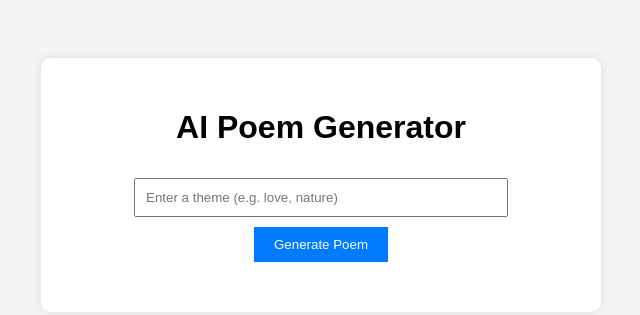
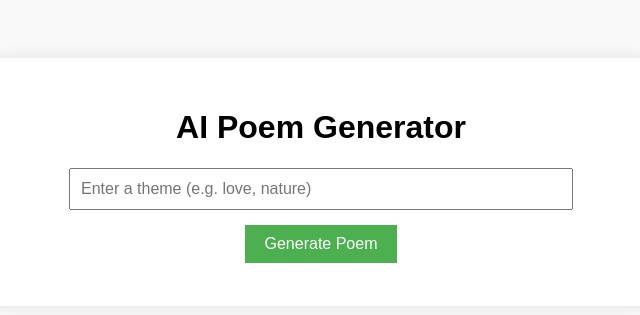
Before and after one commit to basamabhi2212/AI-Poem-Generator, a plain HTML site: page index.html in a window 1280 px wide. Shown: the whole page, without its empty margins (319-959 px from the left). Drawn offline with Linux system fonts and the light colour scheme.

Commit message:
Update style.css

```diff
--- a/style.css
+++ b/style.css
@@ -1,39 +1,46 @@
 body {
   font-family: Arial, sans-serif;
-  background-color: #f4f4f4;
+  background-color: #f9f9f9;
   text-align: center;
   padding: 50px;
 }
 
 .container {
-  background: white;
+  background: #fff;
   padding: 30px;
   border-radius: 10px;
-  max-width: 500px;
+  max-width: 600px;
   margin: auto;
-  box-shadow: 0 0 10px rgba(0,0,0,0.1);
+  box-shadow: 0 0 15px rgba(0, 0, 0, 0.1);
 }
 
 input {
   padding: 10px;
-  width: 70%;
-  margin: 10px 0;
+  width: 80%;
+  margin-bottom: 15px;
+  font-size: 16px;
 }
 
 button {
   padding: 10px 20px;
-  background: #007BFF;
+  font-size: 16px;
+  background-color: #4CAF50;
   color: white;
   border: none;
   cursor: pointer;
 }
 
 button:hover {
-  background: #0056b3;
+  background-color: #45a049;
 }
 
-#poemResult {
+#imageResult {
   margin-top: 20px;
-  white-space: pre-wrap;
-  font-style: italic;
 }
+
+#imageResult img {
+  width: 100%;
+  max-width: 400px;
+  border-radius: 10px;
+  margin-top: 10px;
+}
```
